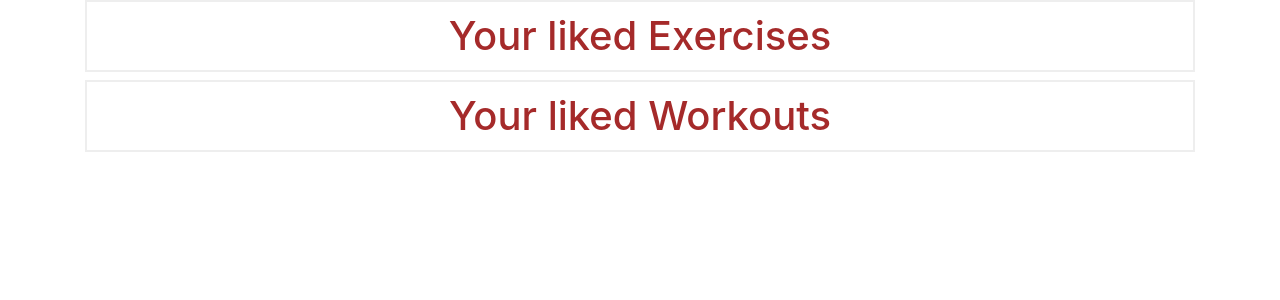
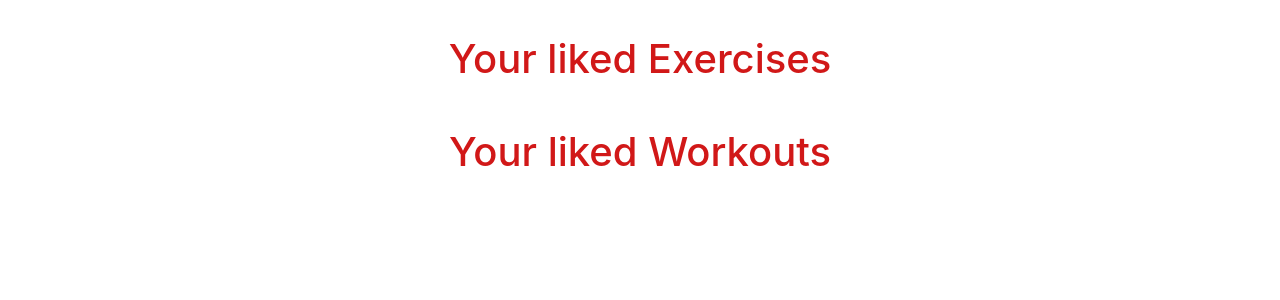
Before and after one commit to Helmphlyx/bufit, a Flask app: page /library in a window 1280 px wide. Shown: the part 116-416 px from the top of the page. Run offline with Flask 2, Linux system fonts and the light colour scheme; data that the repository does not hold is empty; some libraries are stand-ins or nearby versions.

Commit message:
Change header color to red

```diff
--- a/static/css/style.css
+++ b/static/css/style.css
@@ -1,9 +1,9 @@
 h1 {
-    border: 2px #eee solid;
-    color: brown;
+    color: rgb(209, 24, 24);
     text-align: center;
     padding: 10px;
-}
+    margin: 25px 0;
+    }
 .logo {
     max-width: 90px;
     height: auto;
```
